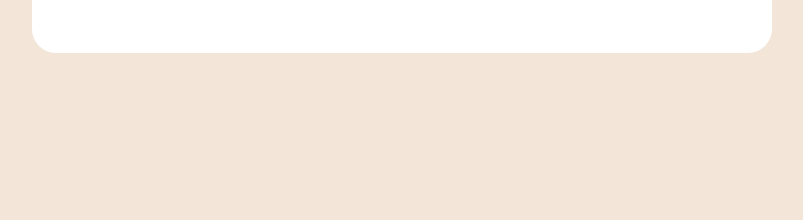
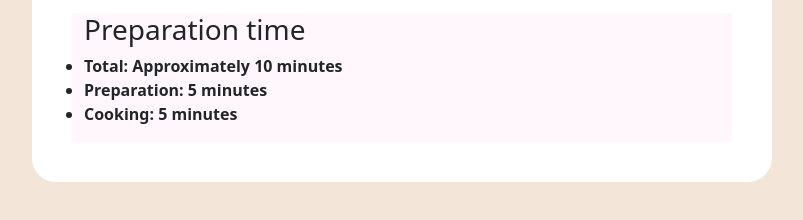
Before and after one commit to NikaNagervadze/Test-project, a plain HTML site: page index.html in a window 1280 px wide. Shown: the part 462-682 px from the top of the page, without its empty margins (238-1041 px from the left). Drawn offline with nearby package versions, Linux system fonts and the light colour scheme.

Commit message:
update
finished preparation section

```diff
--- a/index.html
+++ b/index.html
@@ -38,9 +38,14 @@
 
         <!-- Preparation Section -->
 
-        <section class="container Preparation">
+        <section style="background-color: #FFF7FB;" class="container Preparation">
             <div class="row">
-
+                <h3>Preparation time</h3>
+                <ul>
+                    <li><strong>Total: Approximately 10 minutes</strong></li>
+                    <li><strong>Preparation: 5 minutes</strong></li>
+                    <li><strong>Cooking:  5 minutes</strong></li>
+                </ul>
             </div>
         </section>
 
```
